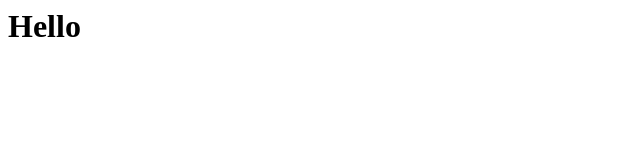
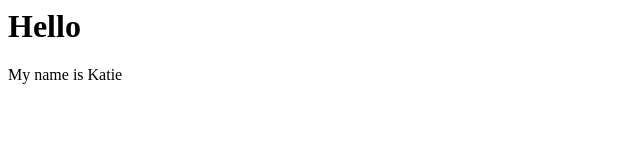
Before and after one commit to kittyloumou/websiteinaweekendklm18, a plain HTML site: page index.html in a window 1280 px wide. Shown: the whole page, without its empty margins (0-640 px from the left). Drawn offline with Linux system fonts and the light colour scheme.

Commit message:
Added my name

```diff
--- a/index.html
+++ b/index.html
@@ -1 +1,2 @@
 <h1>Hello</h1>
+<p>My name is Katie</p>
```
